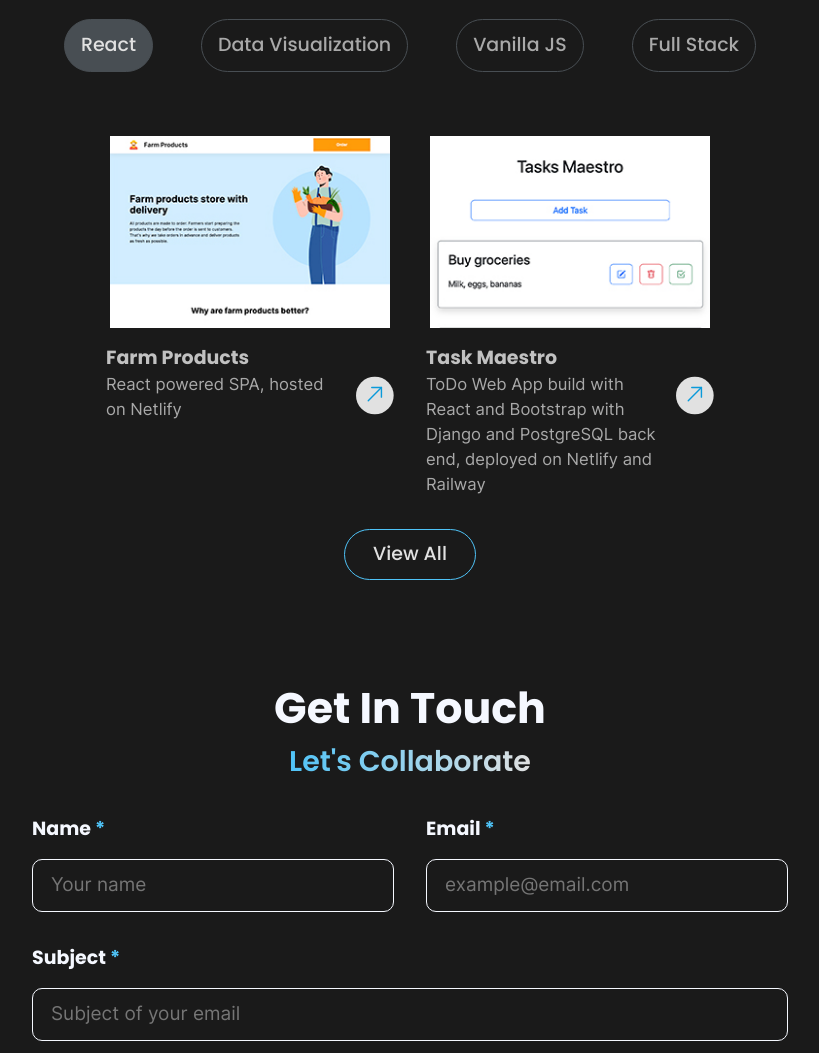
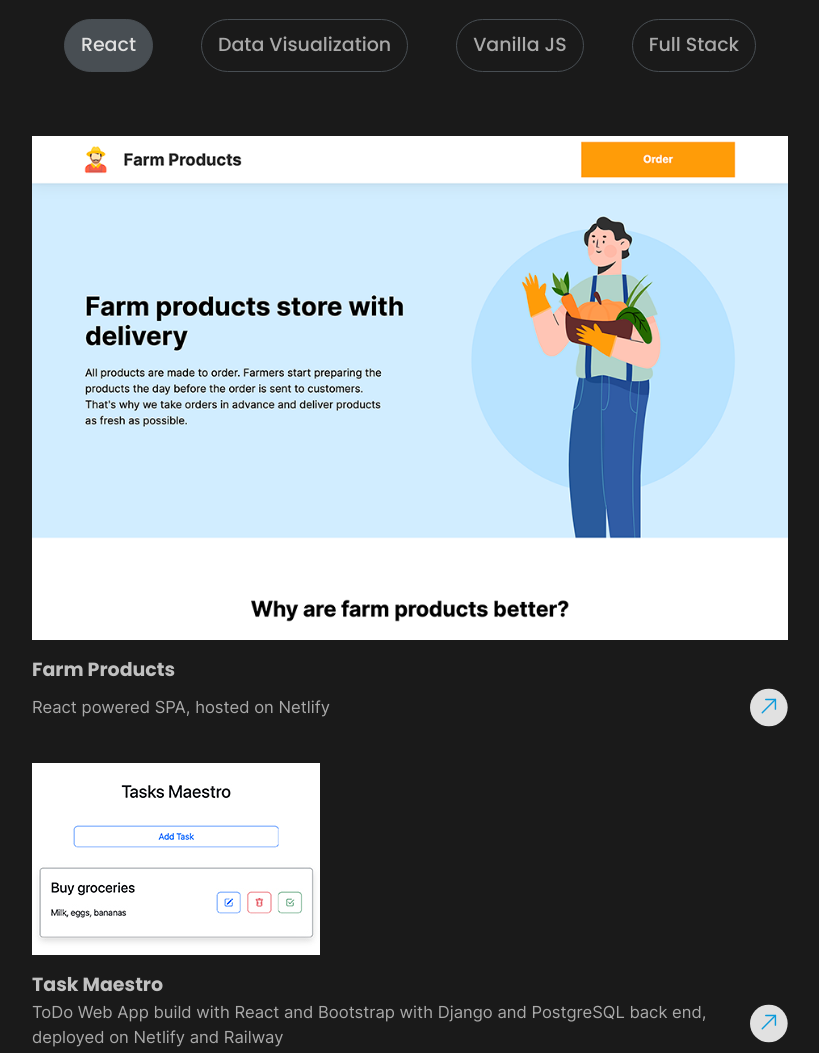
Before and after one commit to vlrnsnk/portfolio, a website: page src/index.html in a window 1280 px wide. Shown: the part 2220-3273 px from the top of the page, without its empty margins (230-1049 px from the left). Drawn offline with nearby package versions, Linux system fonts and the light colour scheme; files that its build step writes are made by us from their sources.

Commit message:
Add images for Farm Products project

```diff
--- a/src/index.html
+++ b/src/index.html
@@ -138,7 +138,11 @@
         <ul class="project">
           <li class="project__item" data-type="react">
             <a href="https://farm-products-react.netlify.app/" target="_blank" rel="nofollow noopener">
-              <img class="project__image" src="./img/projects/288x198_farm-products.jpg" alt="farm products spa build with react" width="288" height="192" loading="lazy">
+              <picture>
+                <source media="(min-width: 1200px)" srcset="./img/projects/farm-products/large.png 1x, ./img/projects/farm-products/large@2x.png 2x">
+                <source media="(min-width: 576px)" srcset="./img/projects/farm-products/medium.png 1x, ./img/projects/farm-products/medium@2x.png 2x">
+                <img class="project__image" src="./img/projects/farm-products/small.png" srcset="./img/projects/farm-products/small@2x.png 2x" alt="Farm Products SPA built with React" loading="lazy">
+              </picture>
             </a>
             <div class="project__wrapper">
               <p class="project__name">Farm Products</p>
--- a/src/sass/layout/_projects.scss
+++ b/src/sass/layout/_projects.scss
@@ -77,24 +77,33 @@
     flex-direction: row;
   }
 
-  @media screen and (min-width: abstracts.$xxlg) {
-    padding-bottom: 64px;
+  @media screen and (min-width: abstracts.$lg) {
+    max-width: 704px;
+  }
+
+  @media screen and (min-width: abstracts.$xlg) {
+    max-width: 756px;
   }
 
   @media screen and (min-width: abstracts.$xxlg) {
+    padding-bottom: 64px;
+    max-width: 936px;
     gap: 48px;
   }
 
   &__item {
     display: flex;
     flex-direction: column;
-    max-width: 288px;
+    max-width: 100%;
+    margin: 0 auto;
   }
 
   &__image {
     display: block;
-    object-fit: contain;
+    object-fit: cover;
     max-width: 100%;
+    height: auto;
+    aspect-ratio: 3 / 2;
     margin-bottom: 16px;
   }
 
```
Also changed, not shown: src/img/projects/288x198_farm-products.jpg (deleted), src/img/projects/farm-products/large.png (added), src/img/projects/farm-products/large@2x.png (added), src/img/projects/farm-products/medium.png (added), src/img/projects/farm-products/medium@2x.png (added), src/img/projects/farm-products/small.png (added), src/img/projects/farm-products/small@2x.png (added).
